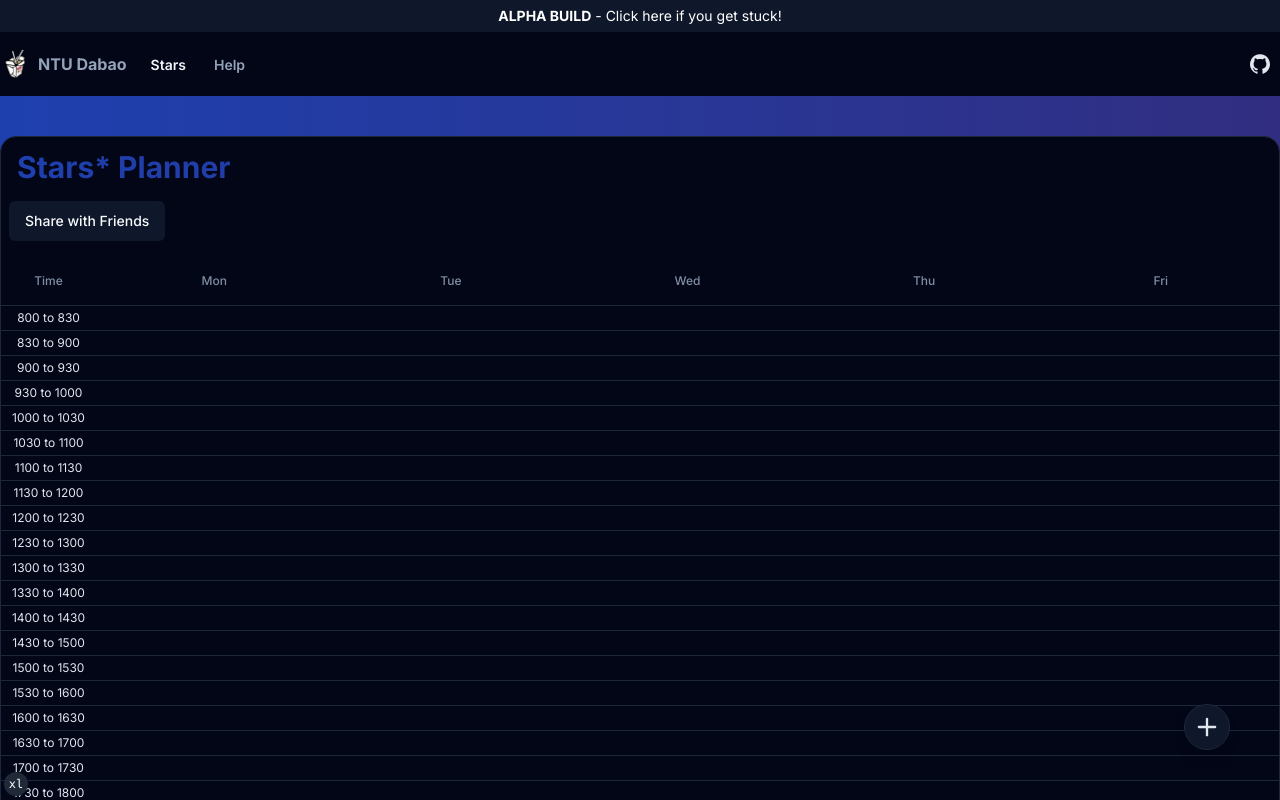
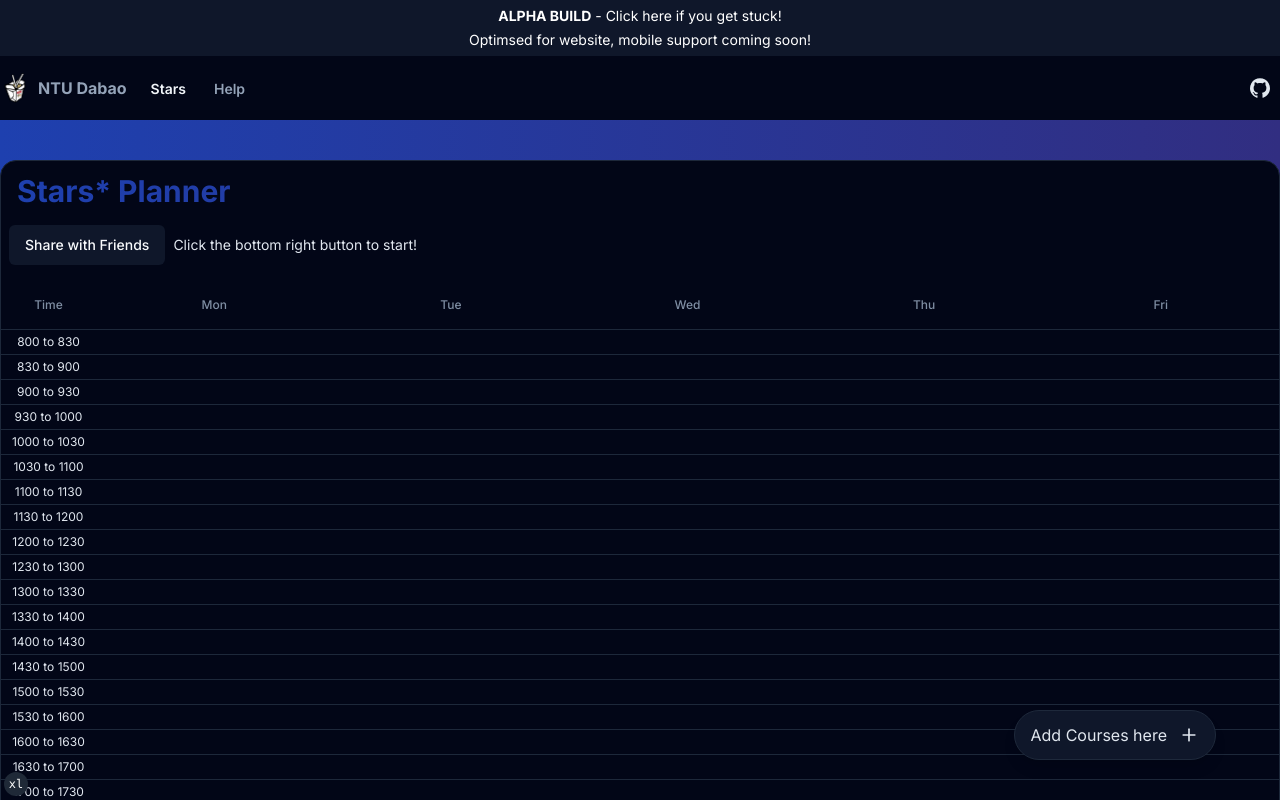
Before and after one commit to Dallas-Ng/ntu-mods, a Next.js app: page /stars in a window 1280 px wide. Shown: the top 800 px of the page. Built offline with nearby package versions, Linux system fonts and the light colour scheme.

Commit message:
feat: new interface for adding courses

```diff
--- a/components/notification-banner.tsx
+++ b/components/notification-banner.tsx
@@ -18,7 +18,8 @@ export const NotificationBanner = {
   inAlpha: () => (
     <Link href="/debug">
       <Banner>
-        <strong>ALPHA BUILD</strong> - Click here if you get stuck!
+        <strong>ALPHA BUILD</strong> - Click here if you get stuck! <br />
+        Optimsed for website, mobile support coming soon!
       </Banner>
     </Link>
   ),
@@ -27,5 +28,8 @@ export const NotificationBanner = {
       We are in <strong className="font-semibold">Beta!</strong> Let us know if
       you encounter bugs or have suggestions.
     </Banner>
+  ),
+  optimisedForWeb: () => (
+    <Banner>Optimsed for website, mobile support coming soon!</Banner>
   )
 }
--- a/components/stars-buttons/stars-manage-button.tsx
+++ b/components/stars-buttons/stars-manage-button.tsx
@@ -1,6 +1,8 @@
 "use client"
 
 import { useState } from "react"
+import { usePathname } from "next/navigation"
+import { useRouter } from "next/router"
 import { useBoundState } from "@/state/bound-state"
 import { Plus, X } from "lucide-react"
 
@@ -8,8 +10,10 @@ import { C_DATA } from "@/lib/consolidated-data"
 import { cn } from "@/lib/utils"
 import {
   Dialog,
+  DialogClose,
   DialogContent,
   DialogDescription,
+  DialogFooter,
   DialogHeader,
   DialogTitle
 } from "@/components/ui/dialog"
@@ -40,12 +44,23 @@ export default function StarsManageButton() {
   const { coursesToIndex, removeCourseToIndex, removeCourse } = useBoundState()
   const [open, setOpen] = useState(false)
 
+  const pathname = usePathname()
+
+  if (!pathname.includes("stars")) return <></>
+
   return (
     <>
       <div
-        className="fixed bottom-[50px] right-[50px] z-[11] rounded-full border border-gray-200 bg-white p-2 shadow-lg transition-colors duration-100 hover:cursor-pointer hover:bg-slate-100 dark:border-slate-800 dark:bg-slate-900 dark:hover:bg-slate-800"
+        className="fixed bottom-0 right-0 z-[11] flex h-[50px] w-screen items-center justify-center border border-gray-200 bg-white p-2 shadow-lg transition-colors duration-100 hover:cursor-pointer hover:bg-slate-100 dark:border-slate-800 dark:bg-slate-900 dark:hover:bg-slate-800 md:hidden"
         onClick={() => setOpen(true)}>
-        <Plus className="h-7 w-7" />
+        <span className="text-center">Click to Edit Timetable</span>
+      </div>
+
+      <div
+        className="fixed bottom-[5%] right-[5%] z-[11] hidden h-[50px] w-fit items-center justify-center rounded-full border border-gray-200 bg-white px-4 py-2 shadow-lg transition-colors duration-100 hover:cursor-pointer hover:bg-slate-100 dark:border-slate-800 dark:bg-slate-900 dark:hover:bg-slate-800 md:flex"
+        onClick={() => setOpen(true)}>
+        Add Courses here
+        <Plus className="ml-3 h-5 w-5" />
       </div>
 
       <Dialog open={open} onOpenChange={setOpen}>
@@ -158,13 +173,13 @@ export default function StarsManageButton() {
             </div>
           </div>
 
-          {/* <DialogFooter className="sm:justify-start">
+          <DialogFooter className="sm:justify-start">
             <DialogClose asChild>
               <Button type="button" variant="secondary">
                 Close
               </Button>
             </DialogClose>
-          </DialogFooter> */}
+          </DialogFooter>
         </DialogContent>
       </Dialog>
     </>
--- a/components/stars-course-select.tsx
+++ b/components/stars-course-select.tsx
@@ -1,6 +1,6 @@
 "use client"
 
-import { useEffect, useState } from "react"
+import { useEffect, useRef, useState } from "react"
 import CONSOLIDATED_DATA from "@/data/consolidated-2023-2.json"
 import { useBoundState } from "@/state/bound-state"
 import { Check, ChevronsUpDown } from "lucide-react"
@@ -31,18 +31,17 @@ interface Props {
 
 export default function StarsCourseSelect(props: Props) {
   const [windowOpen, setWindowOpen] = useState(false)
-  const [currCourse, setCurrCourse] = useState<string>()
   const [inputValue, setInputValue] = useState<string>("")
   const [courseCodes, setCourseCode] = useState<string[]>([])
+  const containerRef = useRef<HTMLDivElement>(null)
 
   const {
     courses,
     coursesToIndex,
     addCourse,
     addCourseToIndex,
-    removeCourse,
     removeCourseToIndex
-  } = useBoundState((s) => s)
+  } = useBoundState()
 
   const dbSearchTerm = useDebounce(inputValue, 0) // arbitrary delay
 
@@ -76,9 +75,7 @@ export default function StarsCourseSelect(props: Props) {
     const course = getCDataCourse(value)
 
     if (courses.find((x) => x.key === value)) {
-      removeCourse(value)
       removeCourseToIndex(course.key)
-      setCurrCourse(undefined) // reset placeholder
     } else {
       /**
        * Checks for conflicts between the selected course indexes and existing courses.
@@ -116,13 +113,13 @@ export default function StarsCourseSelect(props: Props) {
 
       addCourse(course)
       addCourseToIndex(course.key, selectedIndexes)
-      setCurrCourse(value)
     }
 
     // setWindowOpen(false)
   }
 
   return (
+    <div ref={containerRef}>
       <Popover open={windowOpen} onOpenChange={setWindowOpen}>
         <PopoverTrigger asChild>
           <Button
@@ -135,7 +132,9 @@ export default function StarsCourseSelect(props: Props) {
           </Button>
         </PopoverTrigger>
 
-      <PopoverContent className={cn("w-full p-1", props.popoverClassName)}>
+        <PopoverContent
+          container={containerRef.current}
+          className={cn("z-[33] w-full p-1", props.popoverClassName)}>
           <Command>
             <CommandInput
               className="w-full"
@@ -174,5 +173,6 @@ export default function StarsCourseSelect(props: Props) {
           </Command>
         </PopoverContent>
       </Popover>
+    </div>
   )
 }
--- a/components/stars-index-select.tsx
+++ b/components/stars-index-select.tsx
@@ -1,6 +1,6 @@
 "use client"
 
-import { useEffect, useState } from "react"
+import { useEffect, useRef, useState } from "react"
 import { useBoundState } from "@/state/bound-state"
 import { Check } from "lucide-react"
 
@@ -25,6 +25,7 @@ export default function StarsIndexSelect({ courseKey }: Props) {
   const [popoverOpen, setPopoverOpen] = useState(false)
   const { coursesToIndex, addCourseToIndex, removeCourseToIndex } =
     useBoundState()
+  const containerRef = useRef<HTMLDivElement>(null)
 
   const course: Course = C_DATA[courseKey as keyof typeof C_DATA]
   const courseIndexes = course ? course.indexes : ([] as unknown as CourseIndex)
@@ -80,6 +81,7 @@ export default function StarsIndexSelect({ courseKey }: Props) {
   }
 
   return (
+    <div ref={containerRef}>
       <Popover onOpenChange={(v) => setPopoverOpen(v)}>
         <PopoverTrigger>
           <Button variant="outline" className="w-full px-6 text-sm">
@@ -87,7 +89,9 @@ export default function StarsIndexSelect({ courseKey }: Props) {
           </Button>
         </PopoverTrigger>
 
-      <PopoverContent className="w-[100vw] p-0 md:w-96">
+        <PopoverContent
+          className="w-[100vw] p-0 md:w-96"
+          container={containerRef.current}>
           <Command shouldFilter={false}>
             <CommandInput
               placeholder="Search index, preferred timing or tutorial group"
@@ -157,5 +161,6 @@ export default function StarsIndexSelect({ courseKey }: Props) {
           </Command>
         </PopoverContent>
       </Popover>
+    </div>
   )
 }
--- a/components/stars-planner.tsx
+++ b/components/stars-planner.tsx
@@ -6,8 +6,13 @@ import StarsTable from "./stars-table"
 export default function StarsPlanner() {
   return (
     <>
-      <div className="flex gap-2 px-2 py-4">
+      <div className="flex items-center gap-2 px-2 py-4">
         <StarsShareButton />
+
+        <p className="pr-4 text-sm">
+          Click the bottom <span className="hidden md:inline-flex">right</span>{" "}
+          button to start!
+        </p>
       </div>
 
       <StarsTable />
```
Lines whose indentation alone changed are shown as unchanged.
